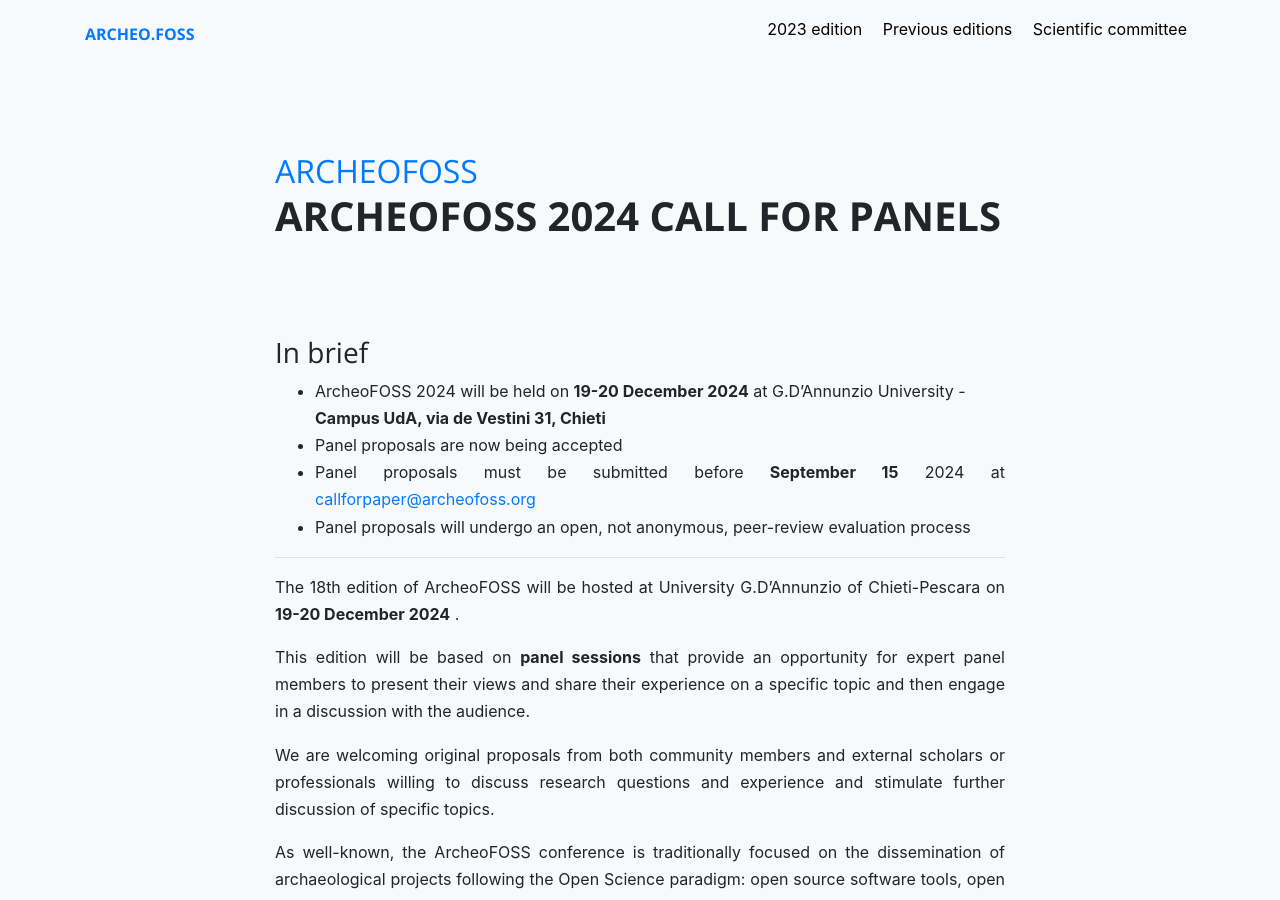
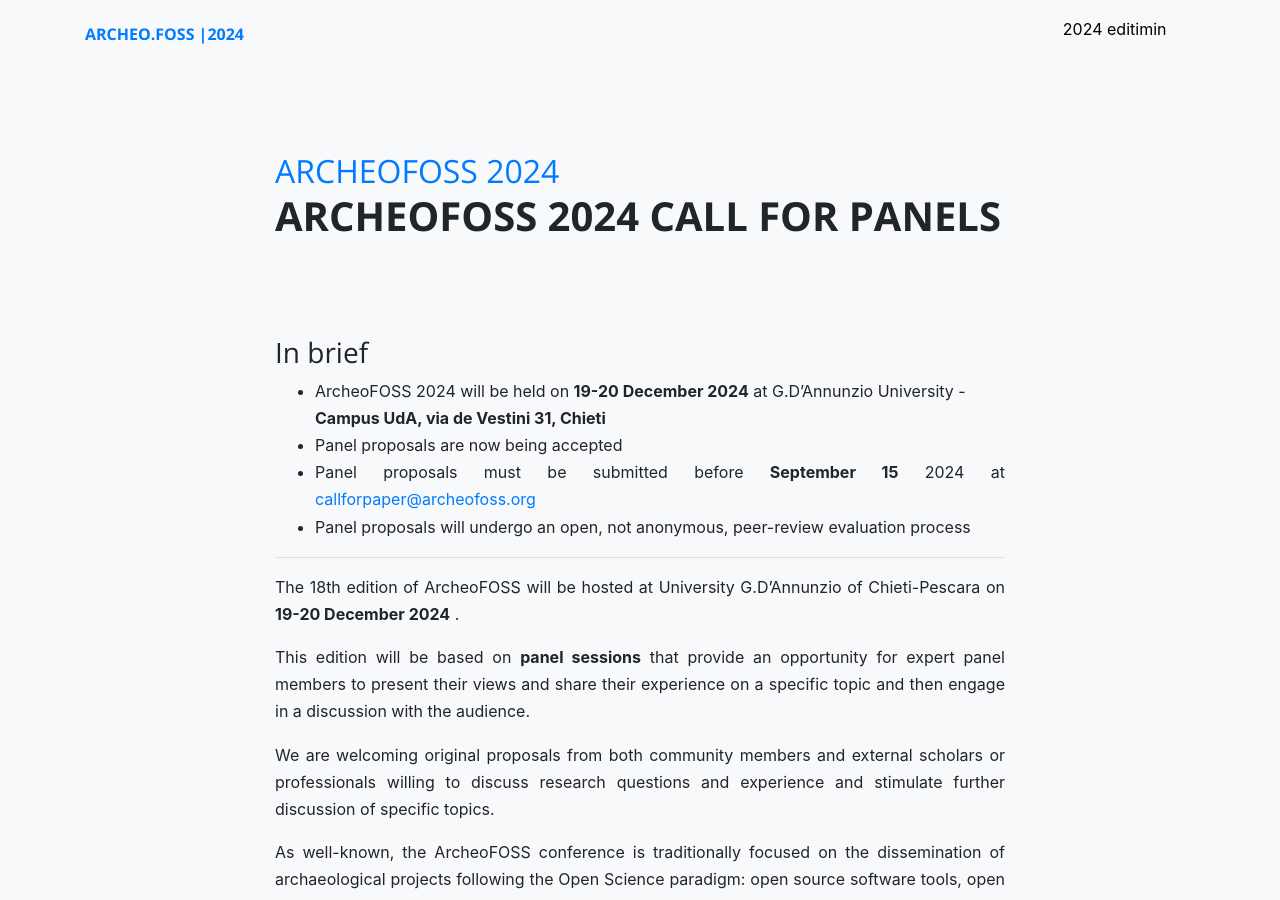
Before and after one commit to archeofoss/archeofoss, a Jekyll site: the page built from 2024/call-for-panels.md, in a window 1280 px wide and 900 px high. Built offline with Jekyll 4.4.1, drawn with Linux system fonts in a browser that asks for light colours; nearby versions of some CDN libraries.

Commit message:
Update menu.yaml

```diff
--- a/_data/menu.yaml
+++ b/_data/menu.yaml
@@ -1,10 +1,15 @@
 default:
-  - title: 2023 edition
-    url: /2023/
+  - title: 2024 edition
+    url: /2024/
   - title: Previous editions
     url: /previous-editions
   - title: Scientific committee
     url: /scientific-committee
+'2024':
+  - title: 2024 editimin
+    url: /2024/
+  - tilte: Call for pamela
+    url: /2024/call-for-panels
 '2023':
   - title: 2023 edition
     url: /2023/
```
